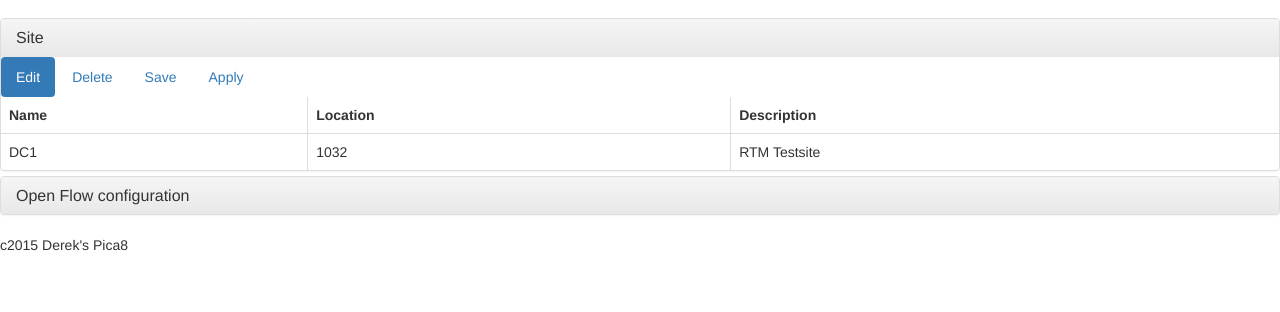
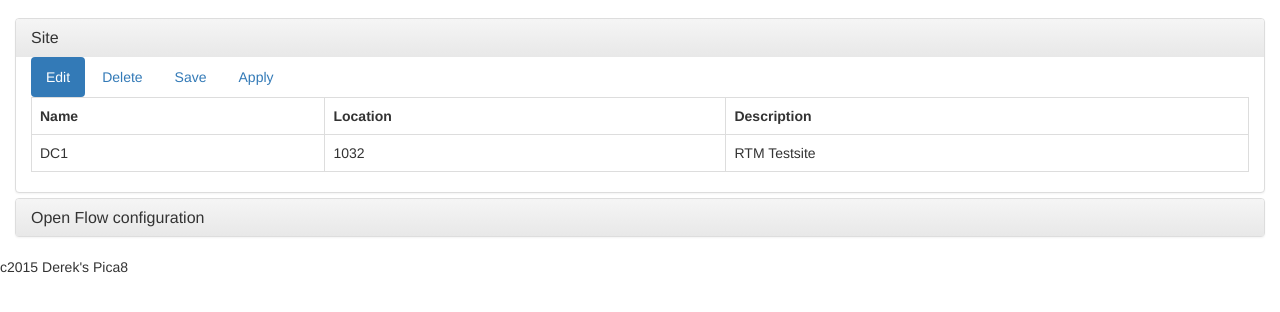
Before and after one commit to derektchung12/Pica8_project, a plain HTML site: page index.html in a window 1280 px wide. Shown: the part 168-480 px from the top of the page. Drawn offline with nearby package versions, Linux system fonts and the light colour scheme.

Commit message:
added the containers to everything that seems to need one

```diff
--- a/index.html
+++ b/index.html
@@ -67,8 +67,7 @@
 
 
 
-
-
+		<div class="container-fluid">
 			<div class="panel-group" id="accordion" role="tablist" aria-multiselectable="true">
 			  <div class="panel panel-default">
 			    <div class="panel-heading" role="tab" id="headingOne">
@@ -79,13 +78,16 @@
 			      </h4>
 			    </div>
 
+			    <div class="container-fluid">
 				    <ul class="nav nav-pills">
 					  <li role="presentation" class="active"><a href="#">Edit</a></li>
 					  <li role="presentation"><a href="#">Delete</a></li>
 					  <li role="presentation"><a href="#">Save</a></li>
 					  <li role="presentation"><a href="#">Apply</a></li>
 					</ul>
+				</div>
 
+				<div class="container-fluid">
 				    <table class="table table-bordered">
 				    	<tr>
 						    <th>Name</th>
@@ -98,6 +100,7 @@
 							<td>RTM Testsite</td>
 						</tr>
 					</table>
+				</div>
 			  </div>
 			  <div class="panel panel-default">
 			    <div class="panel-heading" role="tab" id="headingTwo">
@@ -131,7 +134,7 @@
 			    </div>
 			  </div>
 			</div>
-
+		</div> <!--container-->
 
 
 
```
Lines whose indentation alone changed are shown as unchanged.
